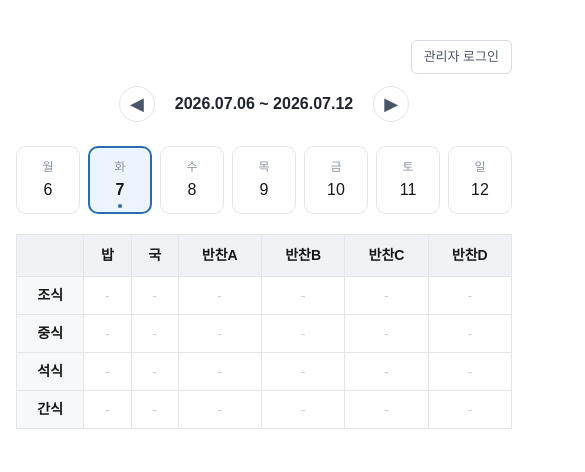
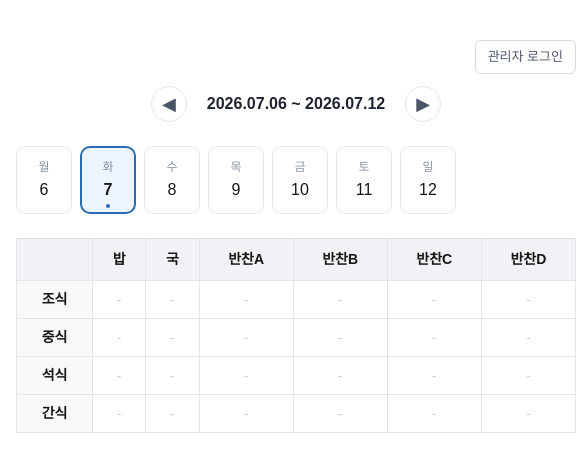
Before and after one commit to ajiseopapa/meal-planner, a Next.js app: page / in a window 390 px wide. Shown: the top 472 px of the page, 585 px wide, since content can reach past the window. Built offline with nearby package versions, Linux system fonts and the light colour scheme; no server answers.

Commit message:
모바일 가로 스크롤 대응

```diff
--- a/app/MealPlannerClient.tsx
+++ b/app/MealPlannerClient.tsx
@@ -196,7 +196,17 @@ export default function MealPlannerClient({ isAdmin }: { isAdmin: boolean }) {
       </div>
 
       {/* 요일 탭 */}
-      <div style={{ display: "flex", gap: 8, marginBottom: 20, justifyContent: "center" }}>
+      <div
+        style={{
+          display: "flex",
+          gap: 8,
+          marginBottom: 20,
+          justifyContent: "flex-start",
+          overflowX: "auto",
+          paddingBottom: 4,
+          WebkitOverflowScrolling: "touch",
+        }}
+      >
         {days.map((d, i) => {
           const active = isSameDay(d, selectedDate);
           const isToday = isSameDay(d, today);
@@ -210,7 +220,8 @@ export default function MealPlannerClient({ isAdmin }: { isAdmin: boolean }) {
                 border: active ? "2px solid #2b6cb0" : "1px solid #e2e5ea",
                 background: active ? "#ebf4ff" : "#fff",
                 cursor: "pointer",
-                minWidth: 64,
+                minWidth: 56,
+                flexShrink: 0,
                 textAlign: "center",
                 position: "relative",
               }}
@@ -239,7 +250,8 @@ export default function MealPlannerClient({ isAdmin }: { isAdmin: boolean }) {
       </div>
 
       {/* 표 */}
-      <table style={{ width: "100%", borderCollapse: "collapse", fontSize: 14 }}>
+      <div style={{ overflowX: "auto", WebkitOverflowScrolling: "touch" }}>
+      <table style={{ width: "100%", minWidth: 560, borderCollapse: "collapse", fontSize: 14 }}>
         <thead>
           <tr>
             <th style={thStyle}></th>
@@ -309,6 +321,7 @@ export default function MealPlannerClient({ isAdmin }: { isAdmin: boolean }) {
           ))}
         </tbody>
       </table>
+      </div>
     </div>
   );
 }
```
